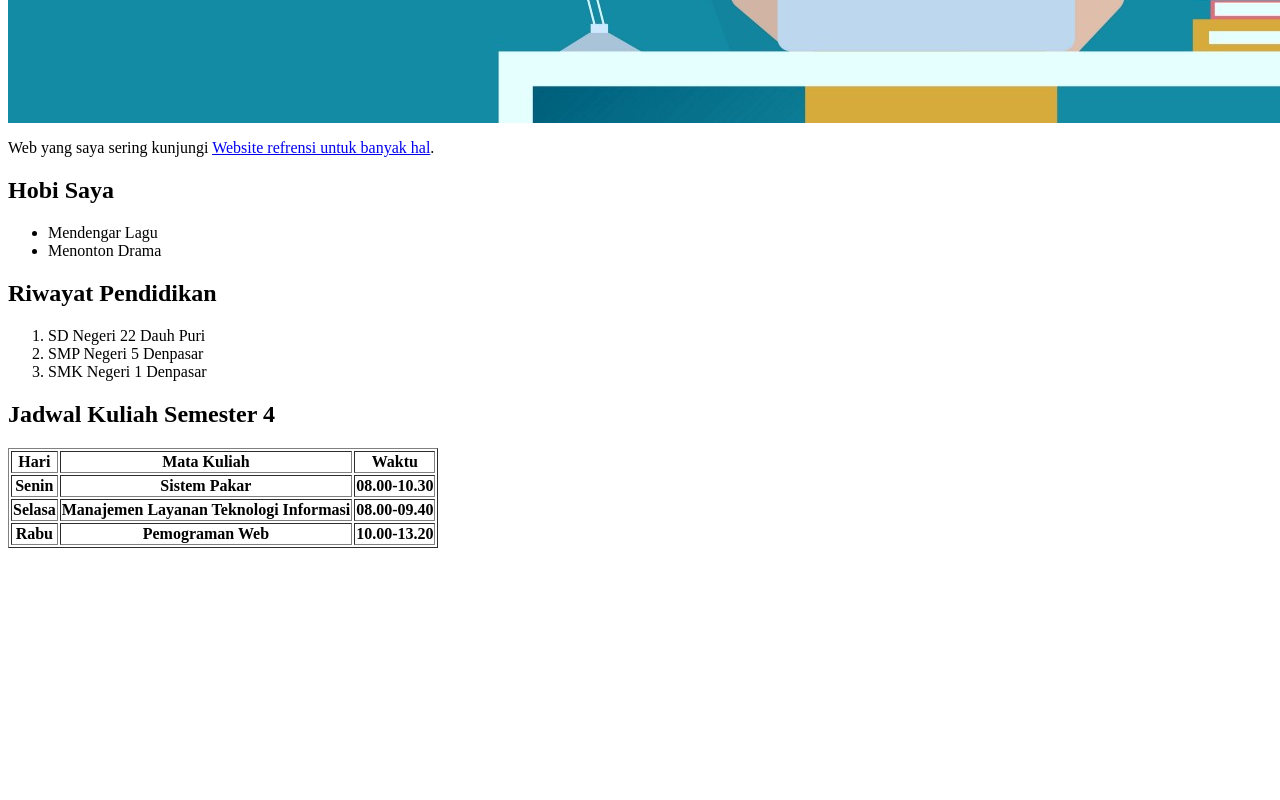
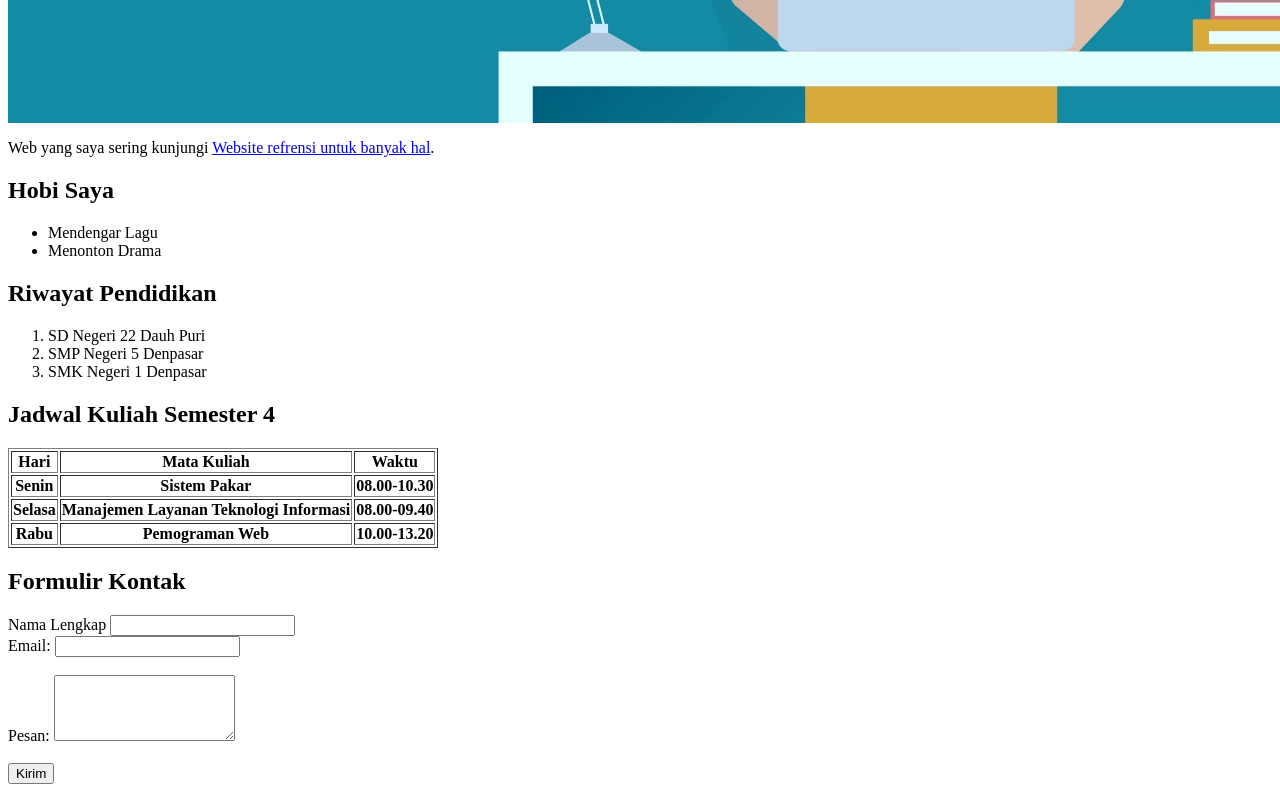
Before and after one commit to Lerebulanenno/pratikum_html, a plain HTML site: page index.html in a window 1280 px wide. Shown: the part 1143-1943 px from the top of the page. Before the commit the page ends 1699 px from the top, so only its background shows below. Drawn offline with Linux system fonts and the light colour scheme.

Commit message:
Formulir

```diff
--- a/index.html
+++ b/index.html
@@ -68,5 +68,19 @@
         </tr>
     </table>
 
+    <h2>Formulir Kontak</h2>
+    <form action="submit_form.php" method="post">
+        <label for="name">Nama Lengkap</label>
+        <input type="text" id="name" name="fullname" required><br>
+
+        <label for="email">Email:</label>
+        <input type="email" id="email" name="emailaddr" required><br><br>
+
+        <label for="message">Pesan:</label>
+        <textarea id="message" name="usermessage" rows="4"
+required></textarea><br><br>
+
+        <button type="submit">Kirim</button>
+    </form>
 </body>
 </html>
```
